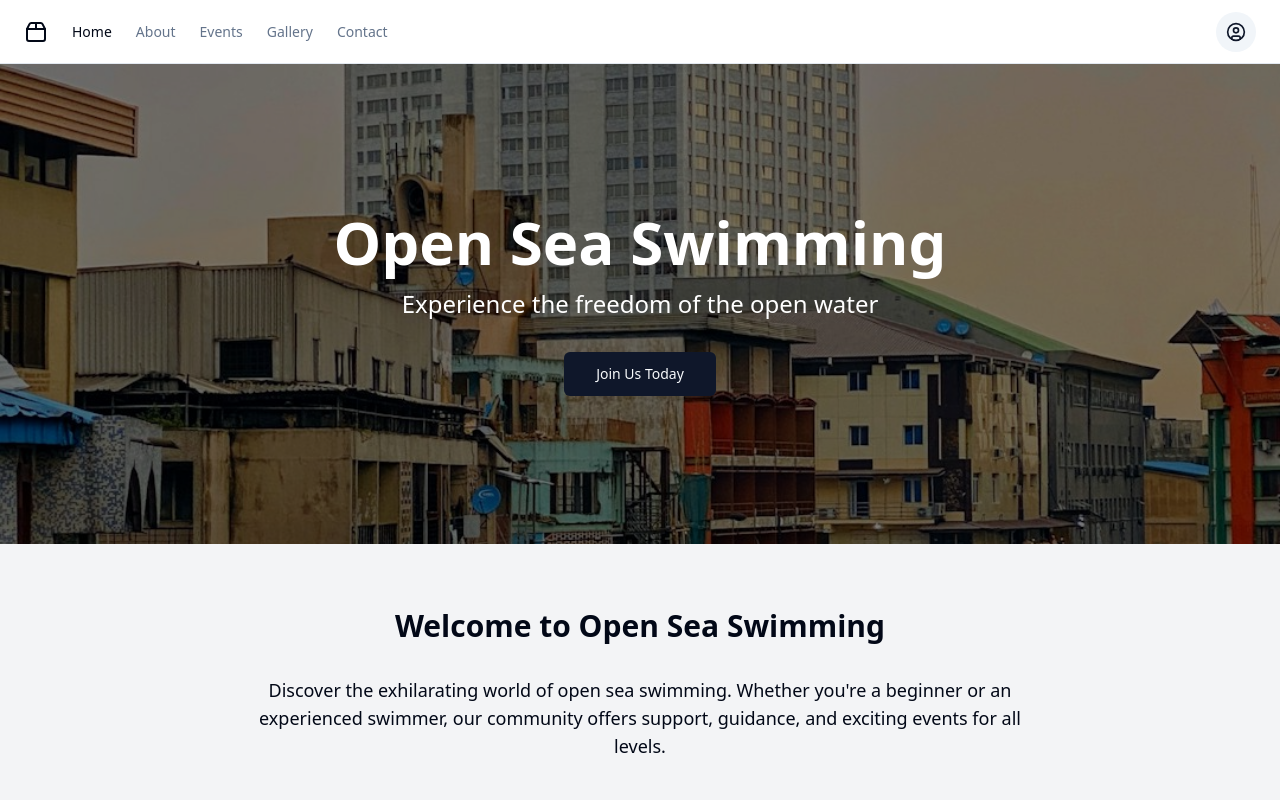
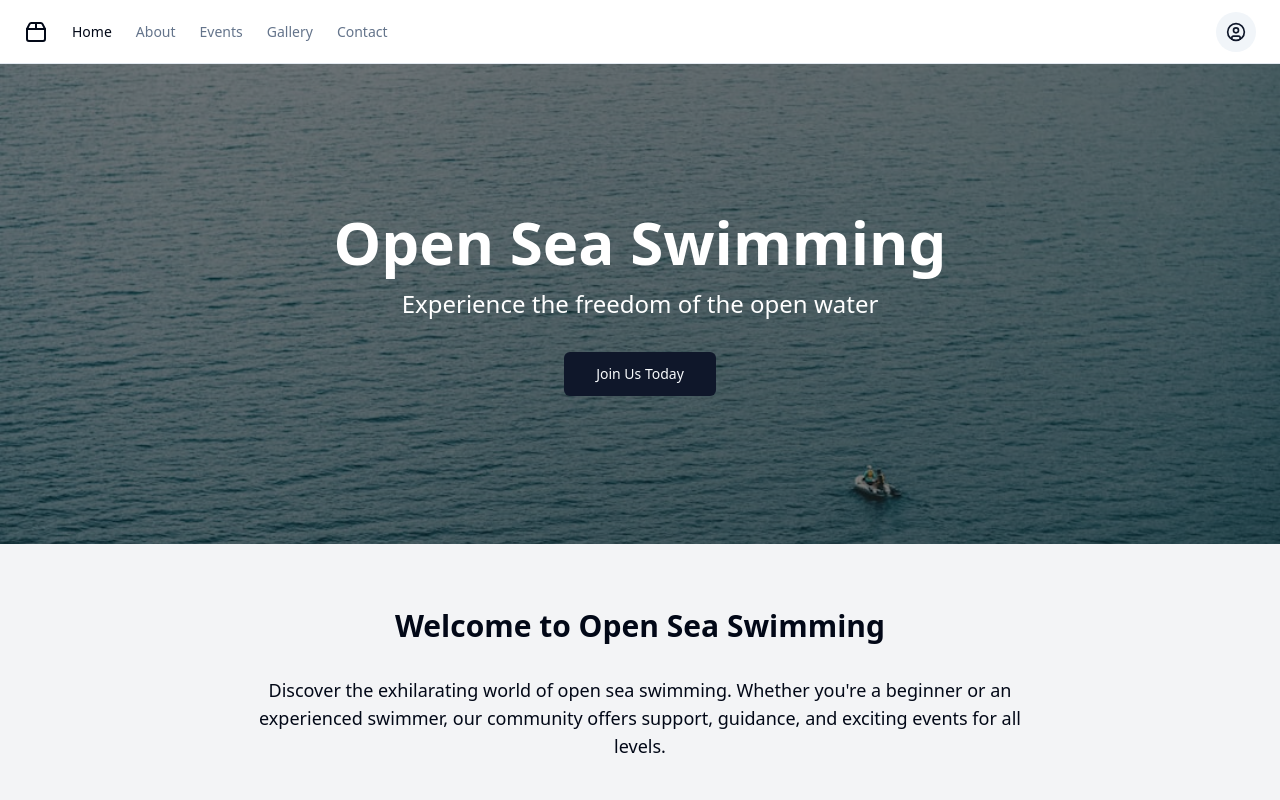
Before and after one commit to GPT-Engineer-App-Dev/open-sea-swim-central, a React (Vite) app: page / in a window 1280 px wide. Shown: the top 800 px of the page. Built offline with nearby package versions, Linux system fonts and the light colour scheme.

Commit message:
Update header image to show open sea

```diff
--- a/src/pages/HomePage.jsx
+++ b/src/pages/HomePage.jsx
@@ -6,7 +6,7 @@ const HomePage = () => {
   return (
     <div className="flex flex-col min-h-screen">
       {/* Hero Section */}
-      <section className="relative h-[60vh] bg-cover bg-center flex items-center justify-center" style={{backgroundImage: 'url("/images/hero-background.jpg")'}}>
+      <section className="relative h-[60vh] bg-cover bg-center flex items-center justify-center" style={{backgroundImage: 'url("/images/open-sea-header.jpg")'}}>
         <div className="absolute inset-0 bg-black opacity-50"></div>
         <div className="relative z-10 text-center text-white">
           <h1 className="text-4xl md:text-6xl font-bold mb-4">Open Sea Swimming</h1>
```
Also changed, not shown: public/images/open-sea-header.jpg (added).
